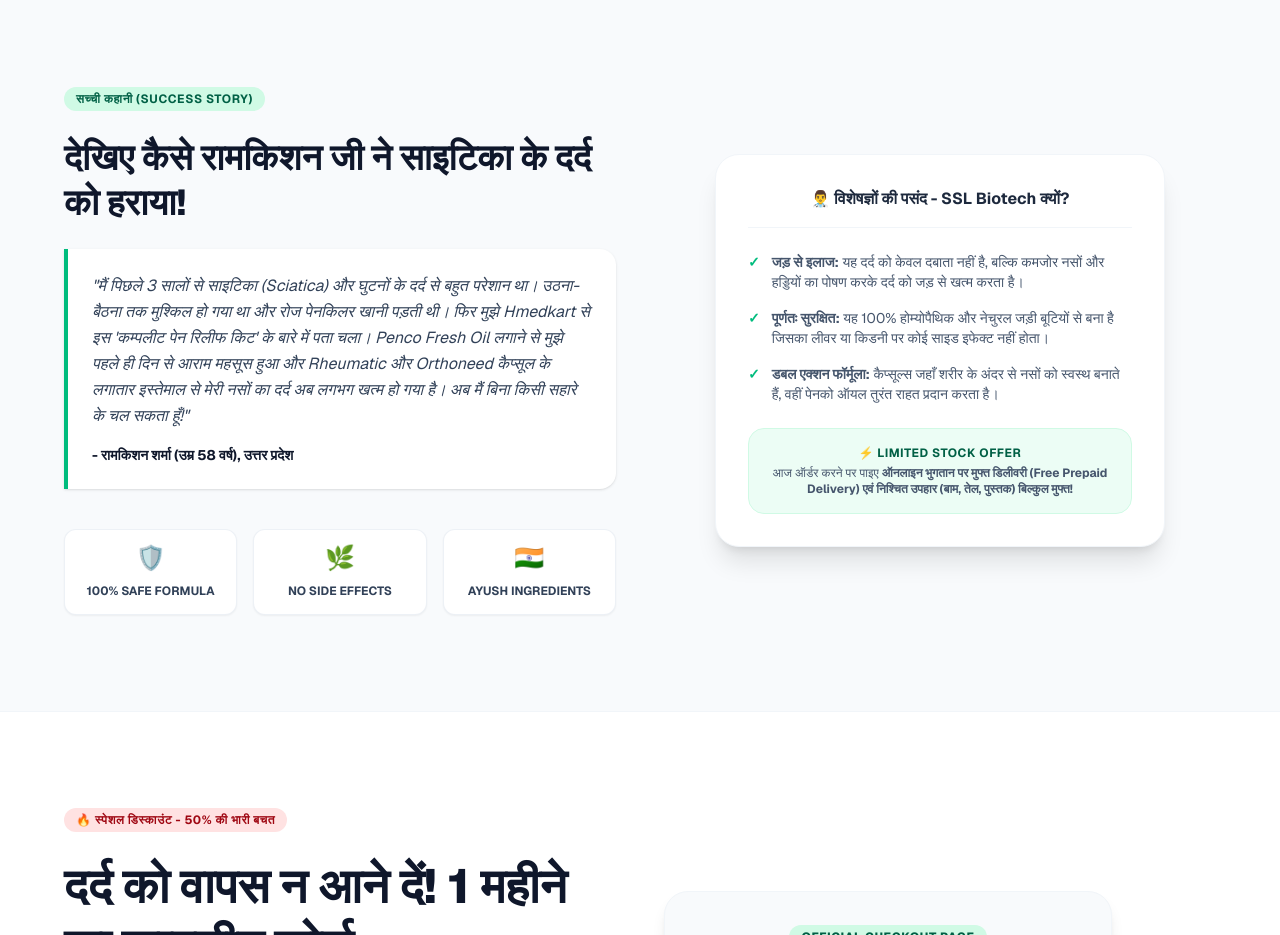
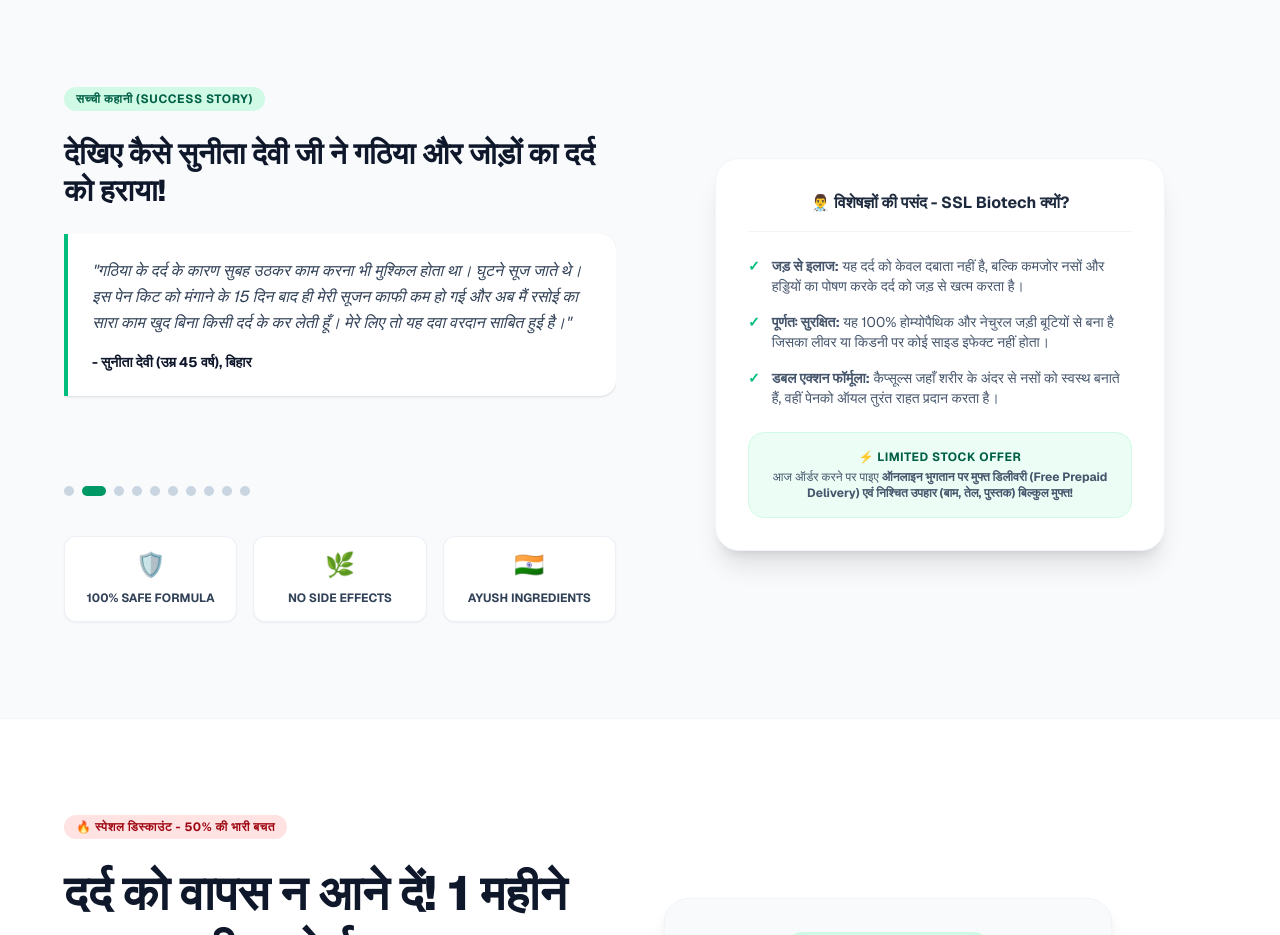
Before and after one commit to contactkushingh/ssl-pain-pack-ads, a Next.js app: page / in a window 1280 px wide. Shown: the part 2080-3015 px from the top of the page. Built offline with nearby package versions, Linux system fonts and the light colour scheme.

Commit message:
Add 10 Hindi testimonials with auto-sliding carousel (every 5 seconds) and dots navigation

```diff
--- a/src/app/page.tsx
+++ b/src/app/page.tsx
@@ -1,12 +1,94 @@
 'use client';
 
-import { useState, useRef } from 'react';
+import { useState, useRef, useEffect } from 'react';
 import CheckoutForm from '@/components/CheckoutForm';
+
+const testimonials = [
+  {
+    name: "रामकिशन शर्मा",
+    age: 58,
+    location: "उत्तर प्रदेश",
+    issue: "साइटिका और घुटनों का दर्द",
+    text: "मैं पिछले 3 सालों से साइटिका और घुटनों के दर्द से बहुत परेशान था। उठना-बैठना तक मुश्किल हो गया था और रोज पेनकिलर खानी पड़ती थी। फिर मुझे Hmedkart से इस 'कम्पलीट पेन रिलीफ किट' के बारे में पता चला। Penco Fresh Oil लगाने से मुझे पहले ही दिन से आराम महसूस हुआ और Rheumatic और Orthoneed कैप्सूल के लगातार इस्तेमाल से मेरी नसों का दर्द अब लगभग खत्म हो गया है। अब मैं बिना किसी सहारे के चल सकता हूँ!"
+  },
+  {
+    name: "सुनीता देवी",
+    age: 45,
+    location: "बिहार",
+    issue: "गठिया और जोड़ों का दर्द",
+    text: "गठिया के दर्द के कारण सुबह उठकर काम करना भी मुश्किल होता था। घुटने सूज जाते थे। इस पेन किट को मंगाने के 15 दिन बाद ही मेरी सूजन काफी कम हो गई और अब मैं रसोई का सारा काम खुद बिना किसी दर्द के कर लेती हूँ। मेरे लिए तो यह दवा वरदान साबित हुई है।"
+  },
+  {
+    name: "जगदीश सिंह",
+    age: 62,
+    location: "पंजाब",
+    issue: "जोड़ों का दर्द और नसों की सूजन",
+    text: "एलोपैथिक पेनकिलर खाने से मेरे पेट में गैस बनने लगी थी और किडनी का भी डर था। फिर मैंने यह प्राकृतिक होम्योपैथिक किट चुनी। 1 महीने में जोड़ों का पुराना दर्द काफी कम हो गया और पेट पर भी कोई बुरा असर नहीं हुआ। होम्योपैथी सच में सुरक्षित और असरदार है।"
+  },
+  {
+    name: "महेश कोली",
+    age: 52,
+    location: "महाराष्ट्र",
+    issue: "स्लिप्ड डिस्क और पीठ का दर्द",
+    text: "सिल्प डिस्क की वजह से रीढ़ की हड्डी में भयंकर खिंचाव रहता था। काम पर जाना तक बंद हो गया था। ऑर्थोनीड और रुमाटिक फ्रेश कैप्सूल्स ने मेरी पीठ की नसों की जकड़न पूरी तरह खोल दी। अब मैं काम पर बिना किसी दर्द के जा पा रहा हूँ। धन्यवाद SSL Biotech!"
+  },
+  {
+    name: "कमला बाई",
+    age: 55,
+    location: "मध्य प्रदेश",
+    issue: "कमर और रीढ़ का दर्द",
+    text: "कमर के भयंकर दर्द के लिए मैंने कई प्रकार के तेल और दवाइयां आजमाईं पर कोई स्थाई फायदा नहीं हुआ। पेनको तेल की मालिश से तुरंत आराम मिलता है और इन दोनों कैप्सूल्स ने दर्द को दोबारा आने से रोक दिया। बहुत ही असरदार और विश्वसनीय कॉम्बो है।"
+  },
+  {
+    name: "रमेश चंद्र",
+    age: 60,
+    location: "राजस्थान",
+    issue: "साइटिका (Sciatica)",
+    text: "साइटिका का दर्द पैर से नीचे तक जाता था, जिससे चलना-फिरना दूभर हो गया था। डॉक्टर ने ऑपरेशन की सलाह दी थी। पर 1 महीने इस किट का पूरा कोर्स करने के बाद दर्द पूरी तरह गायब है। अब मैं बिना किसी सहारे के रोजाना सुबह टहलने जाता हूँ।"
+  },
+  {
+    name: "निर्मला गुप्ता",
+    age: 50,
+    location: "दिल्ली",
+    issue: "स्पॉन्डिलाइटिस और गर्दन का दर्द",
+    text: "लगातार कंप्यूटर पर काम करने से स्पॉन्डिलाइटिस का दर्द बहुत बढ़ गया था। नसों में बहुत तेज खिंचाव था। यह दवा 10 दिन लेने के बाद ही मेरे कंधे और गर्दन का दर्द काफी हल्का हो गया है और जकड़न पूरी तरह दूर हो गई है। बहुत बढ़िया इलाज है।"
+  },
+  {
+    name: "अरविन्द रेड्डी",
+    age: 57,
+    location: "आंध्र प्रदेश",
+    issue: "घुटनों का दर्द और गैप",
+    text: "घुटनों में कार्टिलेज घिसने के कारण चलने पर कटकट की आवाज आती थी और भयंकर दर्द होता था। ऑर्थोनीड कैप्सूल ने मेरी हड्डियों को ताकत दी और कैल्शियम की कमी को पूरा किया। अब उठने-बैठने और सीढ़ियां चढ़ने में कोई तकलीफ नहीं होती।"
+  },
+  {
+    name: "शीला देवी",
+    age: 48,
+    location: "हरियाणा",
+    issue: "मांसपेशियों की जकड़न",
+    text: "सर्दी के मौसम में मेरे जोड़ों और मांसपेशियों का दर्द असहनीय हो जाता था। पेनको फ्रेश ऑयल से प्रभावित जगह पर तुरंत आराम मिलता है और कैप्सूल्स अंदरूनी सूजन दूर करते हैं। मेरे पूरे परिवार के लिए यह किट सबसे भरोसेमंद पेन रिलीफ है।"
+  },
+  {
+    name: "दिनेश प्रसाद",
+    age: 54,
+    location: "झारखंड",
+    issue: "पुरानी कमर का दर्द",
+    text: "सालों पुराना कमर का दर्द था, जिसकी वजह से रोज दर्द की गोली खानी पड़ती थी जो सेहत के लिए खतरनाक थी। यह प्राकृतिक होम्योपैथिक किट मेरे लिए सबसे सुरक्षित साबित हुई। इसके इस्तेमाल से मेरा दर्द 80% तक ठीक हो चुका है और दर्द की गोली पूरी तरह छूट गई है।"
+  }
+];
 
 export default function Home() {
   const checkoutSectionRef = useRef<HTMLDivElement>(null);
   const checkoutLink = "https://sslbiotech.com/product/ssl-pain-pack/";
   const whatsappNumber = "919431295012";
+
+  const [activeTestimonial, setActiveTestimonial] = useState(0);
+
+  useEffect(() => {
+    const timer = setInterval(() => {
+      setActiveTestimonial((prev) => (prev + 1) % testimonials.length);
+    }, 5000);
+    return () => clearInterval(timer);
+  }, []);
 
   const handleBuyNow = () => {
     window.open(checkoutLink, '_blank');
@@ -212,18 +294,34 @@
               <div className="w-fit bg-emerald-100 text-emerald-800 text-xs font-bold px-3 py-1 rounded-full uppercase tracking-wider">
                 सच्ची कहानी (Success Story)
               </div>
-              <h2 className="text-2xl md:text-4xl font-extrabold text-slate-900 leading-tight">
-                देखिए कैसे रामकिशन जी ने साइटिका के दर्द को हराया!
+              <h2 className="text-2xl md:text-3xl font-extrabold text-slate-900 leading-tight min-h-[72px]">
+                देखिए कैसे {testimonials[activeTestimonial].name} जी ने {testimonials[activeTestimonial].issue} को हराया!
               </h2>
 
+              <div className="relative overflow-hidden min-h-[220px]">
                 <blockquote className="bg-white border-l-4 border-emerald-500 rounded-r-2xl p-6 shadow-sm space-y-4">
                   <p className="text-slate-700 text-sm md:text-base leading-relaxed italic">
-                  "मैं पिछले 3 सालों से साइटिका (Sciatica) और घुटनों के दर्द से बहुत परेशान था। उठना-बैठना तक मुश्किल हो गया था और रोज पेनकिलर खानी पड़ती थी। फिर मुझे Hmedkart से इस 'कम्पलीट पेन रिलीफ किट' के बारे में पता चला। Penco Fresh Oil लगाने से मुझे पहले ही दिन से आराम महसूस हुआ और Rheumatic और Orthoneed कैप्सूल के लगातार इस्तेमाल से मेरी नसों का दर्द अब लगभग खत्म हो गया है। अब मैं बिना किसी सहारे के चल सकता हूँ!"
+                    "{testimonials[activeTestimonial].text}"
                   </p>
                   <cite className="block font-bold text-slate-900 text-sm not-italic">
-                  - रामकिशन शर्मा (उम्र 58 वर्ष), उत्तर प्रदेश
+                    - {testimonials[activeTestimonial].name} (उम्र {testimonials[activeTestimonial].age} वर्ष), {testimonials[activeTestimonial].location}
                   </cite>
                 </blockquote>
+              </div>
+
+              {/* Dots navigation */}
+              <div className="flex justify-start flex-wrap gap-2 pt-2">
+                {testimonials.map((_, idx) => (
+                  <button
+                    key={idx}
+                    onClick={() => setActiveTestimonial(idx)}
+                    className={`w-2.5 h-2.5 rounded-full transition-all duration-300 cursor-pointer ${
+                      activeTestimonial === idx ? 'bg-emerald-600 w-6' : 'bg-slate-300 hover:bg-slate-400'
+                    }`}
+                    aria-label={`Go to testimonial ${idx + 1}`}
+                  />
+                ))}
+              </div>
 
               {/* Trust badges */}
               <div className="grid grid-cols-3 gap-4 pt-4 text-center">
```
Lines whose indentation alone changed are shown as unchanged.
